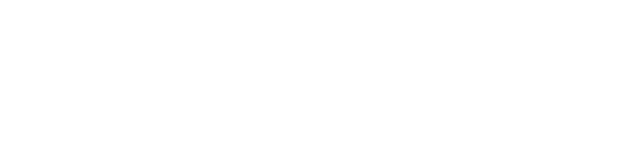
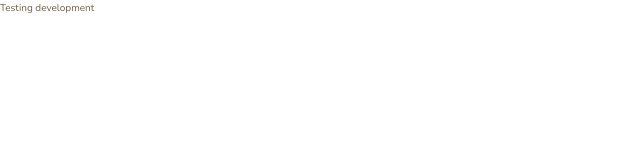
Before and after one commit to mostmojo/nexter, a website: page index.html in a window 1280 px wide. Shown: the full height of the page, 0-640 px from the left. Drawn offline with nearby package versions, Linux system fonts and the light colour scheme; files that its build step writes are made by us from their sources.

Commit message:
Added base styling to global elements, html and body and ran npm start to build all necessary sass to css compilers

```diff
--- a/index.html
+++ b/index.html
@@ -14,5 +14,7 @@
 
     <title>nexter &mdash; your home, your freedom</title>
   </head>
-  <body class="container"></body>
+  <body class="container">
+    Testing development
+  </body>
 </html>
--- a/package.json
+++ b/package.json
@@ -5,7 +5,7 @@
   "main": "index.js",
   "scripts": {
     "watch:sass": "node-sass sass/main.scss css/style.css -w",
-    "devserver": "live-server",
+    "devserver": "live-server --browser=firefox",
     "start": "npm-run-all --parallel devserver watch:sass",
     "compile:sass": "node-sass sass/main.scss css/style.comp.css",
     "prefix:css": "postcss --use autoprefixer -b 'last 10 versions' css/style.comp.css -o css/style.prefix.css",
--- a/sass/_base.scss
+++ b/sass/_base.scss
@@ -1,15 +1,35 @@
 // COLOR VARIABLES
 $color-primary: #c69963;
-$color-primary-dark: #B28451;
+$color-primary-dark: #b28451;
 
 $color-secondary: #101d2c;
 
 $color-grey-light-1: #f9f7f6;
 $color-grey-light-2: #aaa;
 
-$color-grey-dark-1: #54483A;
-$color-grey-dark-2: #6D5D4B;
+$color-grey-dark-1: #54483a;
+$color-grey-dark-2: #6d5d4b;
 
 // FONT VARIABLES
-$font-primary: 'Nunito', sans-serif;
-$font-display: 'Josefin Sans', sans-serif;
+$font-primary: "Nunito", sans-serif;
+$font-display: "Josefin Sans", sans-serif;
+
+*,
+*::before,
+*::after {
+  margin: 0;
+  padding: 0;
+  box-sizing: inherit;
+}
+
+html {
+  box-sizing: border-box;
+  font-size: 62.5%; // 10/16px - which is the browser default -> 1rem = 10px.
+}
+
+body {
+  font-family: $font-primary;
+  color: $color-grey-dark-2;
+  font-weight: 300;
+  line-height: 1.6;
+}
```
Also changed, not shown: css/style.css (added).
